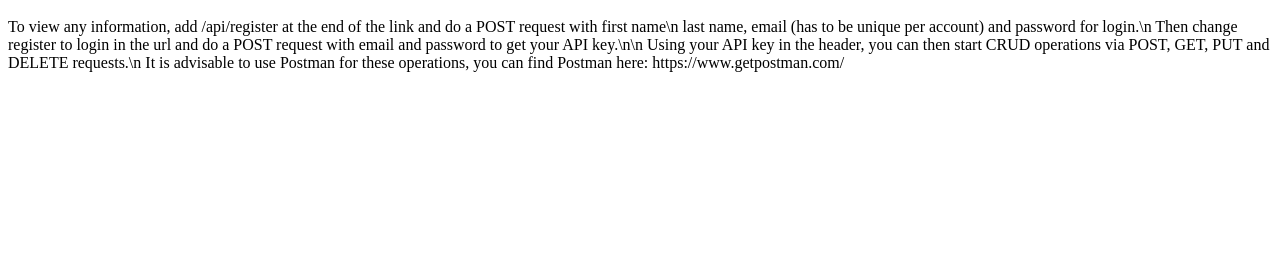
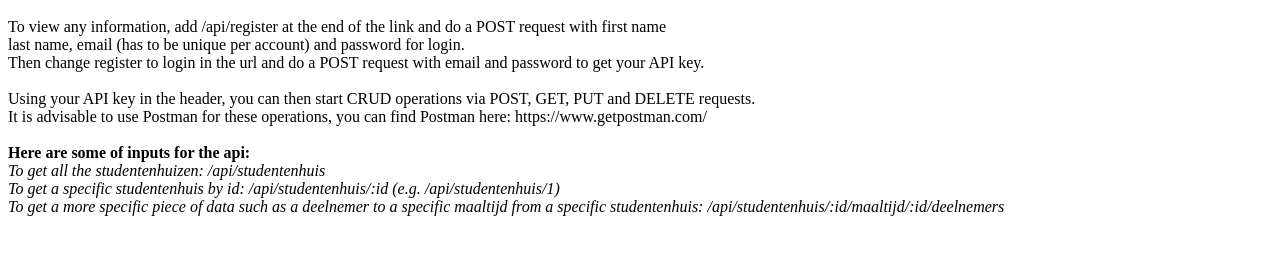
Before and after one commit to craftio/btaks_svtilborg, a website: page frontend/index.html in a window 1280 px wide. Shown: the part 48-302 px from the top of the page. Drawn offline with Linux system fonts and the light colour scheme.

Commit message:
Starter page fully instructed. (Heroku: https://btaks-svtilborg-pro4.herokuapp.com/)

```diff
--- a/frontend/index.html
+++ b/frontend/index.html
@@ -3,11 +3,19 @@
 </head>
 <body>
     <h1>Instructions for first time users:</h1>
-    <p>To view any information, add /api/register at the end of the link and do a POST request with first name\n
-        last name, email (has to be unique per account) and password for login.\n
-        Then change register to login in the url and do a POST request with email and password to get your API key.\n\n
-        Using your API key in the header, you can then start CRUD operations via POST, GET, PUT and DELETE requests.\n
-        It is advisable to use Postman for these operations, you can find Postman here: https://www.getpostman.com/
+    <p>To view any information, add /api/register at the end of the link and do a POST request with first name<br/>
+        last name, email (has to be unique per account) and password for login.<br/>
+        Then change register to login in the url and do a POST request with email and password to get your API key.<br/><br/>
+        Using your API key in the header, you can then start CRUD operations via POST, GET, PUT and DELETE requests.<br/>
+        It is advisable to use Postman for these operations, you can find Postman here: https://www.getpostman.com/<br/><br/>
+
+        <b>Here are some of inputs for the api:</b><br/>
+        <i>
+            To get all the studentenhuizen: /api/studentenhuis<br/>
+            To get a specific studentenhuis by id: /api/studentenhuis/:id (e.g. /api/studentenhuis/1)<br/>
+            To get a more specific piece of data such as a deelnemer to a specific maaltijd from a specific studentenhuis: /api/studentenhuis/:id/maaltijd/:id/deelnemers
+        </i>
+
     </p>
 </body>
 </html>
--- a/server.js
+++ b/server.js
@@ -1,6 +1,7 @@
 const express       = require('express')
 const bodyParser    = require('body-parser')
 const config        = require('./config.json');
+const path          = require('path');
 
 // Create the application
 const app = express();
@@ -15,7 +16,7 @@ app.use('/api', require('./routes/api'));
 
 app.get('/', (req, res) => {
     res.status(200);
-    res.sendFile('frontend/index.html');
+    res.sendFile(path.join(__dirname + '/frontend/index.html'));
 });
 
 app.get('*', (req, res) => {
```
